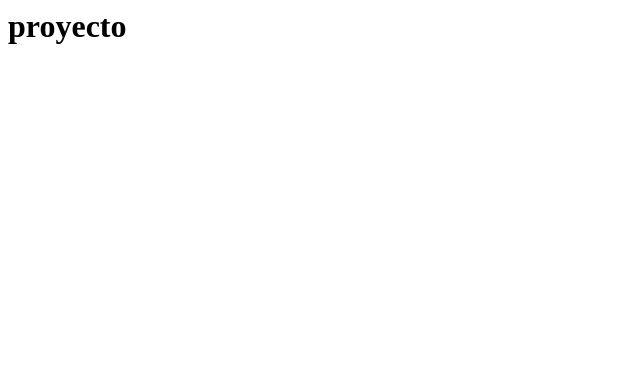
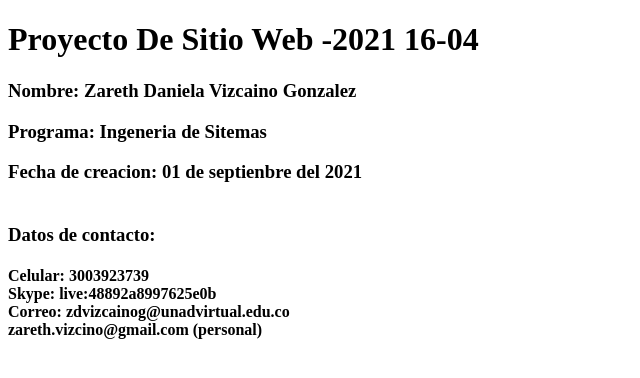
Before and after one commit to ZarethVizcino1/DSW-ZARETHVIZCAINO, a plain HTML site: page index.html in a window 1280 px wide. Shown: the whole page, without its empty margins (0-640 px from the left). Drawn offline with Linux system fonts and the light colour scheme.

Commit message:
Add files via upload
Tarea-1 DSW  Zareth Vizcaíno
Es la primera actualización  de la pagina web que vamos a realizar en el curso Diseño de paginas web.

```diff
--- a/index.html
+++ b/index.html
@@ -1 +1,22 @@
-<h1> proyecto<h1>
+ <!DOCTYPE html>
+ <html lang="en">
+ <head>
+     <meta charset="UTF-8">
+     <meta http-equiv="X-UA-Compatible" content="IE=edge">
+     <meta name="viewport" content="width= , initial-scale=1.0">
+     <title>Document</title>
+ </head>
+ <body>
+
+    <h1> Proyecto De Sitio Web -2021  16-04 </h1>
+<h3>Nombre: Zareth Daniela Vizcaino Gonzalez </h3>
+<h3>Programa: Ingeneria de Sitemas <br>
+<p>Fecha de creacion: 01 de septienbre del 2021 </p> <br>
+Datos de contacto:</h3>
+
+<h4>Celular: 3003923739 <br>
+Skype:  live:48892a8997625e0b   <br>
+Correo: zdvizcainog@unadvirtual.edu.co   <br>
+ zareth.vizcino@gmail.com (personal) </h4>
+ </body>
+ </html>
```
